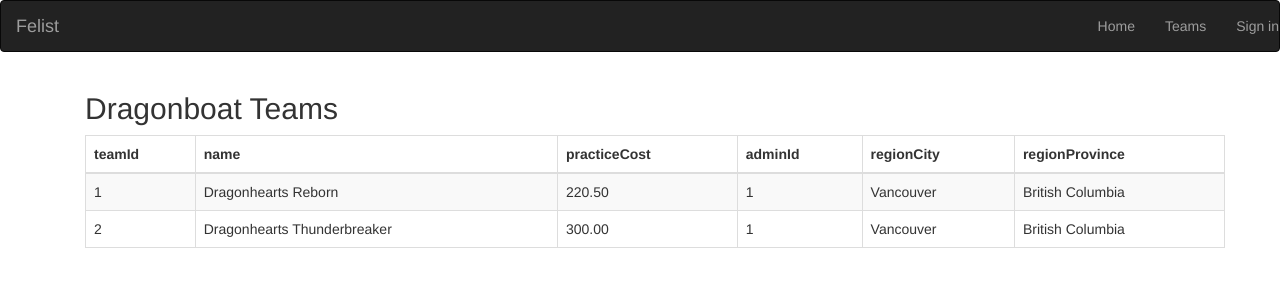
After one commit to alexsclim/Felist, a Flask app: page /teams in a window 1280 px wide. The commit adds this page. Shown: the top 300 px of the page. Run offline with Flask 2, Linux system fonts and the light colour scheme; some libraries are stand-ins or nearby versions.

Commit message:
Added Team Page, Fake Team Data, Home Route, Windows Friendly README

```diff
--- a/app/templates/base.html
+++ b/app/templates/base.html
@@ -12,7 +12,8 @@
         <a class="navbar-brand" href="#">Felist</a>
       </div>
       <ul class="nav navbar-nav navbar-right">
-        <li><a href="#">Home</a></li>
+        <li><a href="{{ url_for('home') }}">Home</a></li>
+        <li><a href="{{ url_for('teams') }}">Teams</a></li>
         <li><a href="/signin">Sign in</a>
       </ul>
     </nav>
--- /dev/null
+++ b/app/templates/teams.html
@@ -0,0 +1,36 @@
+{% extends "base.html" %}
+{% block body %}
+<div class="container">
+  <h2>Dragonboat Teams</h2>
+  <table class="table table-striped table-bordered">
+    <thead>
+      <tr>
+        <th>teamId</th>
+        <th>name</th>
+        <th>practiceCost</th>
+        <th>adminId</th>
+        <th>regionCity</th>
+        <th>regionProvince</th>
+      </tr>
+    </thead>
+    <tbody>
+    	<tr>
+    		<td>1</td>
+    		<td>Dragonhearts Reborn</td>
+    		<td>220.50</td>
+    		<td>1</td>
+    		<td>Vancouver</td>
+    		<td>British Columbia</td>
+    	</tr>
+    	<tr>
+    		<td>2</td>
+    		<td>Dragonhearts Thunderbreaker</td>
+    		<td>300.00</td>
+    		<td>1</td>
+    		<td>Vancouver</td>
+    		<td>British Columbia</td>
+    	</tr>
+    </tbody>
+  </table>
+</div>
+{% endblock %}
--- a/app/views.py
+++ b/app/views.py
@@ -5,3 +5,7 @@ from flask import render_template
 @app.route('/index')
 def home():
   return render_template('index.html')
+
+@app.route('/teams')
+def teams():
+  return render_template('teams.html')
```
Also changed, not shown: README.md.
